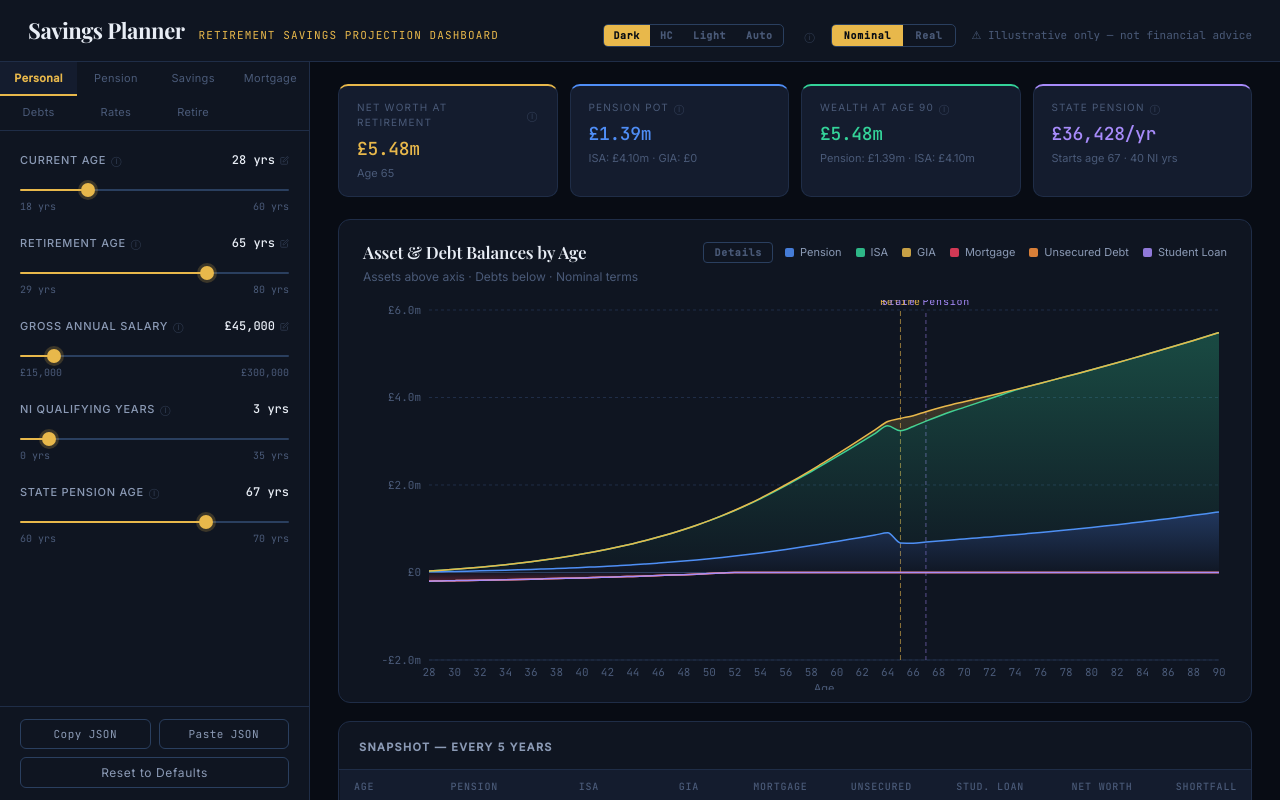
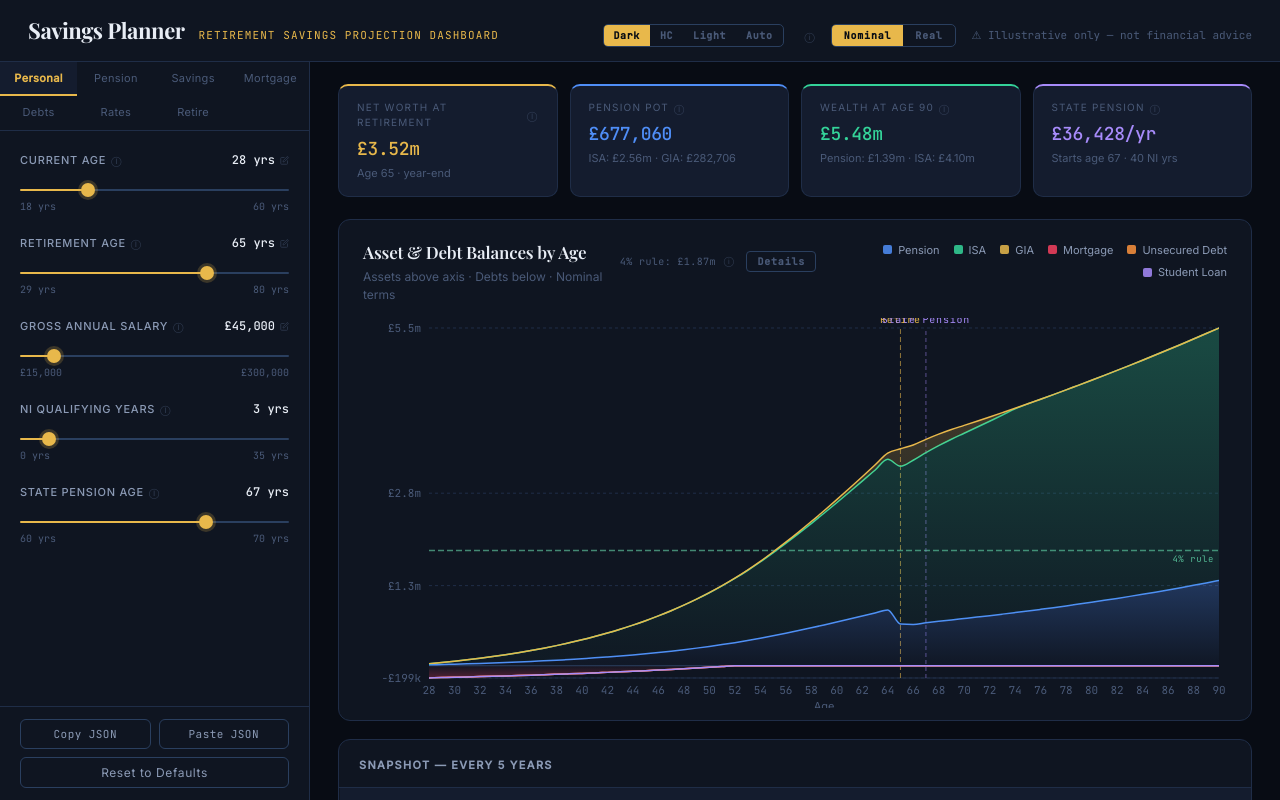
Before and after one commit to sambloom92/savings-planner, a React (Vite) app: page / in a window 1280 px wide. Built offline with nearby package versions, Linux system fonts and the light colour scheme.

Commit message:
clarify totals at retirement (year start vs. year end), add 4% rule overlay, fix premature rounding issues

```diff
--- a/src/App.jsx
+++ b/src/App.jsx
@@ -1938,6 +1938,19 @@ export default function App() {
       projectedStatePension: summary.projectedStatePension * spF,
     };
   }, [summary, realTerms, inflRate, p.currentAge, p.retirementAge]);
+
+  // 4% rule: need 25× annual spending as a portfolio (1 / 0.04 = 25).
+  // Expressed in the same terms as the chart (real or nominal).
+  // In real terms the spending figure is already in today's money, so no inflation needed.
+  // In nominal terms we inflate the spending to retirement-date prices first.
+  const fourPctTarget = realTerms
+    ? p.targetNetExpenses * 25
+    : p.targetNetExpenses * 25 * Math.pow(1 + inflRate, p.retirementAge - p.currentAge);
+
+  // First retirement year's year-end row from displayData (already real-terms adjusted).
+  // The chart plots closingBalance at every age point, so this matches what the graph shows
+  // at retirementAge — keeping stat-card figures consistent with graph hover / axis readings.
+  const retYearEndRow = displayData.find((d) => d.phase === 'retirement') ?? null;
 
   return (
     <div
@@ -2305,17 +2318,28 @@ export default function App() {
                 >
                   <StatCard
                     label="Net Worth at Retirement"
-                    value={fmtGBPLarge(displaySummary.netWorth)}
+                    value={fmtGBPLarge(
+                      retYearEndRow
+                        ? retYearEndRow.pension +
+                            retYearEndRow.isa +
+                            retYearEndRow.gia +
+                            retYearEndRow.mortgage +
+                            retYearEndRow.unsecuredDebt +
+                            retYearEndRow.studentLoan
+                        : displaySummary.netWorth
+                    )}
                     color="var(--accent-gold)"
-                    subtitle={`Age ${p.retirementAge}${realTerms ? " · today's £" : ''}`}
-                    help="Pension + ISA + GIA balances at retirement, minus any outstanding debts (mortgage, unsecured loans, student loan). Does not include property equity, defined benefit pensions, or other illiquid assets."
+                    subtitle={`Age ${p.retirementAge} · year-end${realTerms ? " · today's £" : ''}`}
+                    help="Pension + ISA + GIA balances at the end of your first retirement year, minus any outstanding debts. Matches the chart value at that age. Does not include property equity, defined benefit pensions, or other illiquid assets."
                   />
                   <StatCard
                     label="Pension Pot"
-                    value={fmtGBPLarge(displaySummary.pensionPot)}
+                    value={fmtGBPLarge(
+                      retYearEndRow ? retYearEndRow.pension : displaySummary.pensionPot
+                    )}
                     color="#4f8ef7"
-                    subtitle={`ISA: ${fmtGBPLarge(displaySummary.isaBalance)} · GIA: ${fmtGBPLarge(displaySummary.giaBalance)}`}
-                    help="Your defined contribution pension pot at retirement, from accumulated employee and employer contributions plus investment growth. ISA and GIA balances shown below — together these are your total investable assets."
+                    subtitle={`ISA: ${fmtGBPLarge(retYearEndRow ? retYearEndRow.isa : displaySummary.isaBalance)} · GIA: ${fmtGBPLarge(retYearEndRow ? retYearEndRow.gia : displaySummary.giaBalance)}`}
+                    help="Your defined contribution pension pot at the end of your first retirement year, after PCLS distribution (if taken), one year of drawdown, and one year of investment growth. Matches the chart value at that age."
                   />
                   <StatCard
                     label={
@@ -2428,6 +2452,32 @@ export default function App() {
                   paddingTop: 2,
                 }}
               >
+                <span
+                  style={{
+                    display: 'flex',
+                    alignItems: 'center',
+                    gap: 3,
+                    fontFamily: 'var(--font-mono)',
+                    fontSize: 10,
+                    color: 'var(--text-muted)',
+                    whiteSpace: 'nowrap',
+                    letterSpacing: '0.04em',
+                  }}
+                >
+                  4% rule: {fmtGBPLarge(fourPctTarget)}
+                  <HelpTip
+                    text={
+                      'The 4% rule is a retirement planning heuristic: if you withdraw 4% of your portfolio in year one and adjust for inflation each year, historical data suggests the portfolio survives a 30-year retirement. This implies you need 25× your annual spending saved (1 ÷ 0.04 = 25).\n\n' +
+                      'This line shows that target in ' +
+                      (realTerms ? "today's money." : 'nominal terms at your retirement date.') +
+                      '\n\nWhy the model may differ:\n' +
+                      '• The model uses year-by-year drawdown with actual tax calculations, so it draws less gross from the pension when income is within the personal allowance.\n' +
+                      '• State pension income offsets spending needs, reducing how much the portfolio must provide — the 4% rule ignores guaranteed income sources.\n' +
+                      '• The model sequences across ISA, GIA, and pension in a tax-efficient order, whereas the 4% rule assumes a single undifferentiated pot.\n' +
+                      '• The 4% rule was calibrated on a 30-year horizon. Longer retirements (e.g. retiring at 55 to age 95) may require a lower safe withdrawal rate of 3–3.5%.'
+                    }
+                  />
+                </span>
                 <button
                   onClick={() => setShowDetails((v) => !v)}
                   style={{
@@ -2507,6 +2557,10 @@ export default function App() {
 
                   <YAxis
                     tickFormatter={yTickFmt}
+                    domain={[
+                      (dataMin) => dataMin,
+                      (dataMax) => Math.max(dataMax, fourPctTarget * 1.04),
+                    ]}
                     tick={{
                       fill: 'var(--text-muted)',
                       fontSize: 11,
@@ -2528,6 +2582,23 @@ export default function App() {
                   />
 
                   <ReferenceLine y={0} stroke="var(--border-bright)" strokeWidth={1} />
+
+                  <ReferenceLine
+                    y={fourPctTarget}
+                    stroke="#6ee7b7"
+                    strokeDasharray="6 3"
+                    strokeOpacity={0.55}
+                    strokeWidth={1.5}
+                    label={{
+                      value: '4% rule',
+                      position: 'insideTopRight',
+                      fill: '#6ee7b7',
+                      fillOpacity: 0.75,
+                      fontSize: 9,
+                      fontFamily: 'var(--font-mono)',
+                      letterSpacing: '0.06em',
+                    }}
+                  />
 
                   <ReferenceLine
                     x={p.retirementAge}
--- a/src/ukLifecycle.js
+++ b/src/ukLifecycle.js
@@ -210,7 +210,7 @@ function computeGIACGT(
 ) {
   if (gross <= 0 || bal <= 0) return 0;
   const gainFrac = Math.max(0, (bal - costBasis) / bal);
-  const totalGain = round2(gross * gainFrac);
+  const totalGain = gross * gainFrac; // keep unrounded — intermediate value used in subtraction
   const taxable = Math.max(0, totalGain - annualExempt);
   const basicRoom = Math.max(0, GIA_CGT_CONSTANTS.basicRateLimit - otherIncome);
   const atBasic = Math.min(taxable, basicRoom);
@@ -767,6 +767,16 @@ export function projectLifecycle(profile, rates, pots = {}, retirementOptions =
     });
   }
 
+  // Retirement-entry snapshots — populated inside the retirement block, used in summary below.
+  // Declared here so they are in scope at summary-build time regardless of whether a
+  // retirement phase exists (null signals "no retirement phase").
+  let retEntryPension = null;
+  let retEntryISA = null;
+  let retEntryGIA = null;
+  let retEntryCostBasis = null;
+  let retEntryMortgage = null;
+  let retEntryUnsecured = null;
+
   // ── Retirement phase ─────────────────────────────────────────────────────
   if (retirementOptions != null) {
     const {
@@ -798,6 +808,16 @@ export function projectLifecycle(profile, rates, pots = {}, retirementOptions =
       giaBal = round2(giaBal + toGIA);
       costBasis = round2(costBasis + toGIA);
     }
+
+    // Snapshot balances at the point of retirement entry (after PCLS, before any drawdown).
+    // The year-by-year loop mutates the running state variables, so by maxAge they may be
+    // zero. The summary must reflect "what you have at retirement", not "what's left at maxAge".
+    retEntryPension = pensionBal;
+    retEntryISA = isaBal;
+    retEntryGIA = giaBal;
+    retEntryCostBasis = costBasis;
+    retEntryMortgage = mortgageBalance;
+    retEntryUnsecured = round2(debts.reduce((s, d) => s + d.balance, 0));
 
     // Track remaining Lump Sum Allowance across retirement years (UFPLS path only).
     // Under UFPLS the tax-free component of each withdrawal counts against this £268,275
@@ -950,7 +970,7 @@ export function projectLifecycle(profile, rates, pots = {}, retirementOptions =
       if (remaining > 0 && giaBal > 0) {
         const gainFrac = gainFracPreStep2;
         const grossForExempt =
-          gainFrac > 0 ? round2(GIA_CGT_CONSTANTS.annualExemptAmount / gainFrac) : giaBal;
+          gainFrac > 0 ? GIA_CGT_CONSTANTS.annualExemptAmount / gainFrac : giaBal; // unrounded — used only in Math.min
         const draw = round2(Math.min(remaining, Math.min(grossForExempt, giaBal)));
         giaExemptCGT = computeGIACGT(draw, giaBal, costBasis, incomeForCGT);
         const net = round2(draw - giaExemptCGT);
@@ -1128,14 +1148,27 @@ export function projectLifecycle(profile, rates, pots = {}, retirementOptions =
   }
 
   // ── Summary ──────────────────────────────────────────────────────────────
-  const finalUnsecuredBalance = round2(debts.reduce((s, d) => s + d.balance, 0));
+  // When there is a retirement phase, report balances at retirement entry (after PCLS, before
+  // drawdown) so headline figures reflect "what you have on day one of retirement". Using the
+  // post-loop state would give zero whenever pots are fully depleted by maxAge.
+  // Use retirement-entry snapshots when available; fall back to end-of-accumulation values
+  // when there is no retirement phase.
+  const sumPension = retEntryPension !== null ? retEntryPension : pensionBal;
+  const sumISA = retEntryISA !== null ? retEntryISA : isaBal;
+  const sumGIA = retEntryGIA !== null ? retEntryGIA : giaBal;
+  const sumCostBasis = retEntryCostBasis !== null ? retEntryCostBasis : costBasis;
+  const sumMortgage = retEntryMortgage !== null ? retEntryMortgage : mortgageBalance;
+  const sumUnsecured =
+    retEntryUnsecured !== null
+      ? retEntryUnsecured
+      : round2(debts.reduce((s, d) => s + d.balance, 0));
   // Nominal state pension at the age it first becomes payable, triple-lock grown from today.
   const projectedStatePension = round2(
     computeStatePension(niYears) *
       Math.pow(1 + triplelock, Math.max(0, statePensionAge - currentAge))
   );
-  const totalSavings = round2(pensionBal + isaBal + giaBal);
-  const totalDebt = round2(mortgageBalance + finalUnsecuredBalance + slBalance);
+  const totalSavings = round2(sumPension + sumISA + sumGIA);
+  const totalDebt = round2(sumMortgage + sumUnsecured + slBalance);
 
   return {
     startYear: currentYear,
@@ -1145,13 +1178,13 @@ export function projectLifecycle(profile, rates, pots = {}, retirementOptions =
     summary: {
       retirementYear,
       retirementAge,
-      pensionPot: pensionBal,
-      isaBalance: isaBal,
-      giaBalance: giaBal,
-      giaCostBasis: costBasis,
-      giaUnrealisedGain: round2(giaBal - costBasis),
-      mortgageOutstanding: mortgageBalance,
-      unsecuredDebtOutstanding: finalUnsecuredBalance,
+      pensionPot: sumPension,
+      isaBalance: sumISA,
+      giaBalance: sumGIA,
+      giaCostBasis: sumCostBasis,
+      giaUnrealisedGain: round2(sumGIA - sumCostBasis),
+      mortgageOutstanding: sumMortgage,
+      unsecuredDebtOutstanding: sumUnsecured,
       studentLoanOutstanding: slBalance,
       totalSavings,
       totalDebt,
```
